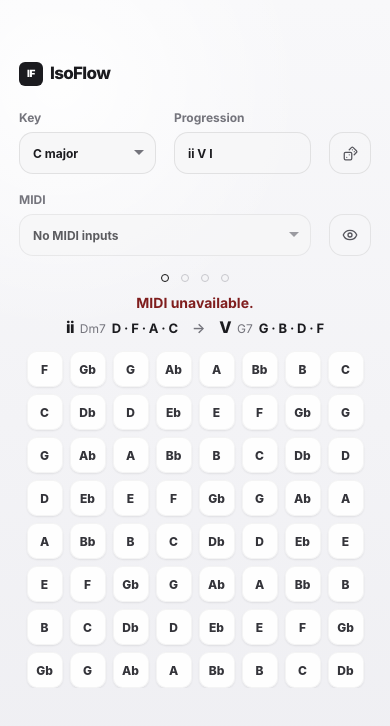
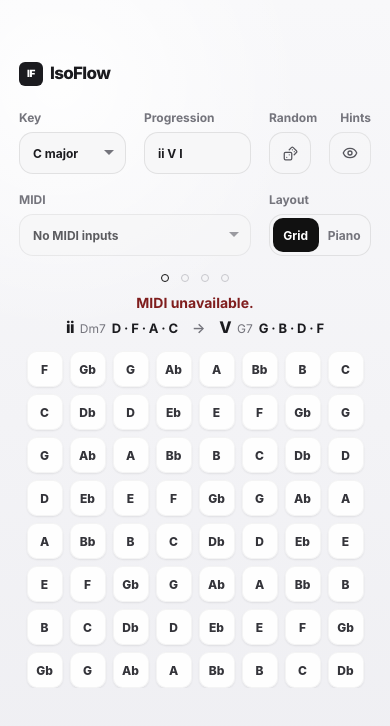
Before and after one commit to kazemio/isoflow, a React (Vite) app: page / in a window 390 px wide. Shown: the top 726 px of the page. Built offline with nearby package versions, Linux system fonts and the light colour scheme.

Commit message:
Added some labels

```diff
--- a/src/App.jsx
+++ b/src/App.jsx
@@ -108,6 +108,43 @@ function buildGrid(rows = 6, cols = 12, startNote = 6) {
 // Change if you have customised the Global Low Row Note in the LinnStrument settings.
 const MIDI_BASE_NOTE = 30;
 
+// Piano keyboard: 37 keys, C3 (MIDI 48) to C6 (MIDI 84)
+const PIANO_MIDI_START = 48;
+const PIANO_MIDI_END   = 84;
+const BLACK_PCS = new Set([1, 3, 6, 8, 10]); // Db Eb Gb Ab Bb
+
+function buildPianoKeys() {
+  const keys = [];
+  let whiteIndex = 0;
+  for (let midi = PIANO_MIDI_START; midi <= PIANO_MIDI_END; midi++) {
+    const pc = ((midi % 12) + 12) % 12;
+    const isBlack = BLACK_PCS.has(pc);
+    keys.push({ midi, pc, note: NOTES[pc], isBlack, whiteIndex: isBlack ? null : whiteIndex });
+    if (!isBlack) whiteIndex++;
+  }
+  return keys;
+}
+
+const PIANO_KEYS = buildPianoKeys();
+
+function buildPianoCells() {
+  return PIANO_KEYS.map((k) => ({
+    id: `piano-${k.midi}`,
+    row: 0,
+    col: k.midi - PIANO_MIDI_START,
+    pitchClass: k.pc,
+    note: k.note,
+    midi: k.midi,
+  }));
+}
+
+const PIANO_CELLS = buildPianoCells();
+
+function getPrevWhiteIndex(blackKey) {
+  const whites = PIANO_KEYS.filter((k) => !k.isBlack && k.midi < blackKey.midi);
+  return whites[whites.length - 1]?.whiteIndex ?? 0;
+}
+
 function uniqueNotesFromCells(cells) {
   return [...new Set(cells.map((c) => c.note))];
 }
@@ -163,6 +200,7 @@ function containsPitchSet(cells, targetNotes) {
 }
 
 function distance(a, b) {
+  if (a.midi != null && b.midi != null) return Math.abs(a.midi - b.midi);
   return Math.abs(a.col - b.col) + Math.abs(a.row - b.row) * 1.35;
 }
 
@@ -228,6 +266,7 @@ function generateGuideCandidates(startGuides, toGuideNotes, grid) {
 function App() {
   const GRID = useMemo(() => buildGrid(8, 8, 6), []);
 
+  const [viewMode, setViewMode] = useState("grid");
   const [keyCenter, setKeyCenter] = useState("C");
   const [customText, setCustomText] = useState("ii V I");
 
@@ -374,6 +413,12 @@ function App() {
   }
 
   function resolveMidiCell(noteNumber) {
+    // Piano mode: direct 1-to-1 mapping by MIDI number (octave-aware)
+    if (viewMode === "piano") {
+      const pianoCell = PIANO_CELLS.find((c) => c.midi === noteNumber);
+      if (pianoCell) return pianoCell;
+    }
+
     const pitchClass = ((noteNumber % 12) + 12) % 12;
 
     const cellsWithNote = GRID.flat().filter((c) => ((c.pitchClass % 12) + 12) % 12 === pitchClass);
@@ -411,9 +456,8 @@ function App() {
 
   function refreshMidiHeldCells() {
     const ids = Object.values(midiPressedRef.current || {});
-    const next = ids
-      .map((id) => GRID.flat().find((c) => c.id === id))
-      .filter(Boolean);
+    const allCells = [...GRID.flat(), ...PIANO_CELLS];
+    const next = ids.map((id) => allCells.find((c) => c.id === id)).filter(Boolean);
     setMidiHeldCells(next);
   }
 
@@ -439,7 +483,7 @@ function App() {
 
     refreshMidiHeldCells();
 
-    const cell = GRID.flat().find((c) => c.id === id);
+    const cell = GRID.flat().find((c) => c.id === id) ?? PIANO_CELLS.find((c) => c.id === id);
     if (cell) deselectCell(cell);
   }
 
@@ -729,6 +773,41 @@ function App() {
     ].filter(Boolean).join(" ");
   }
 
+  function handlePianoKey(key) {
+    const pianoCell = PIANO_CELLS.find((c) => c.midi === key.midi);
+    if (pianoCell) toggleCell(pianoCell);
+  }
+
+  function pianoKeyClass(key) {
+    const pianoCell = PIANO_CELLS.find((c) => c.midi === key.midi);
+    if (!pianoCell) return key.isBlack ? "piano-key black" : "piano-key white";
+
+    const curr = activeSelection();
+    const remainingDestinationTones = toChord.tones.filter((n) => !toChord.guide.includes(n));
+    const isSelected    = curr.some((c) => c.id === pianoCell.id);
+    const isMidiHeld    = midiHeldCells.some((c) => c.id === pianoCell.id);
+    const isStartGuide  = startGuides.some((c) => c.id === pianoCell.id);
+    const isMovedGuide  = movedGuides.some((c) => c.id === pianoCell.id);
+    const isSuccessTone = awaitingNextRound && pendingDestination?.some((c) => c.note === key.note);
+
+    const isHint = showHints && !awaitingNextRound && (
+      (stage.key === "START_CHORD"     && fromChord.tones.includes(key.note)) ||
+      (stage.key === "IDENTIFY_GUIDES" && startVoicing.some((c) => c.note === key.note) && fromChord.guide.includes(key.note)) ||
+      (stage.key === "MOVE_GUIDES"     && toChord.guide.includes(key.note)) ||
+      (stage.key === "FILL_CHORD"      && !isMovedGuide && remainingDestinationTones.includes(key.note))
+    );
+
+    return [
+      key.isBlack ? "piano-key black" : "piano-key white",
+      isSelected   ? "selected"    : "",
+      isMidiHeld   ? "midi-held"   : "",
+      isHint       ? "guide-hint"  : "",
+      isStartGuide && stage.key !== "START_CHORD" ? "source-guide" : "",
+      isMovedGuide ? "moved-guide" : "",
+      isSuccessTone ? "success-tone" : "",
+    ].filter(Boolean).join(" ");
+  }
+
   const currentSelection = activeSelection();
   const displaySelection = stage.key === "FILL_CHORD" ? [...movedGuides, ...selected] : currentSelection;
   const selectionText = displaySelection.map((c) => c.note).join(" ") || "—";
@@ -813,6 +892,7 @@ function App() {
           </label>
 
           <label className="ctrl-random">
+            Random
             <button
               type="button"
               className="random-button"
@@ -820,6 +900,19 @@ function App() {
               title="Random"
             >
               <Dices size={15} />
+            </button>
+          </label>
+
+          <label className="ctrl-hint">
+            <span className="hint-label-text">Hints</span>
+            <button
+              className={showHints ? "hint-button active" : "hint-button"}
+              onClick={() => setShowHints((value) => !value)}
+              type="button"
+              title="Hints"
+            >
+              <Eye size={16} />
+              <span className="hint-text">{showHints ? "On" : "Off"}</span>
             </button>
           </label>
 
@@ -842,17 +935,20 @@ function App() {
             </select>
           </label>
 
-          <label className="ctrl-hint">
-            <span className="hint-label-text">Hints</span>
+          <label className="ctrl-view">
+            Layout
+            <div className="seg-control" style={{ "--seg-x": viewMode === "piano" ? 1 : 0 }}>
               <button
-              className={showHints ? "hint-button active" : "hint-button"}
-              onClick={() => setShowHints((value) => !value)}
                 type="button"
-              title="Hints"
-            >
-              <Eye size={16} />
-              <span className="hint-text">{showHints ? "On" : "Off"}</span>
-            </button>
+                className={viewMode === "grid" ? "seg-option active" : "seg-option"}
+                onClick={() => setViewMode("grid")}
+              >Grid</button>
+              <button
+                type="button"
+                className={viewMode === "piano" ? "seg-option active" : "seg-option"}
+                onClick={() => setViewMode("piano")}
+              >Piano</button>
+            </div>
           </label>
         </div>
 
@@ -886,6 +982,30 @@ function App() {
           </div>
         </div>
 
+        {viewMode === "piano" ? (
+          <div className="piano-outer">
+            <div className="piano-keyboard">
+              {PIANO_KEYS.filter((k) => !k.isBlack).map((key) => (
+                <button
+                  key={key.midi}
+                  className={pianoKeyClass(key)}
+                  onClick={() => handlePianoKey(key)}
+                  style={{ "--white-idx": key.whiteIndex }}
+                >
+                  <span className="piano-note-label">{key.note}</span>
+                </button>
+              ))}
+              {PIANO_KEYS.filter((k) => k.isBlack).map((key) => (
+                <button
+                  key={key.midi}
+                  className={pianoKeyClass(key)}
+                  onClick={() => handlePianoKey(key)}
+                  style={{ "--white-idx": getPrevWhiteIndex(key) }}
+                />
+              ))}
+            </div>
+          </div>
+        ) : (
           <div className="grid-outer">
             <div className="grid">
               {GRID.flat().map((cell) => (
@@ -900,6 +1020,7 @@ function App() {
               ))}
             </div>
           </div>
+        )}
 
       </section>
     </main>
--- a/src/styles.css
+++ b/src/styles.css
@@ -416,17 +416,16 @@ button:disabled {
 
 
 .controls.key-controls {
-  grid-template-columns: auto 150px 1fr 90px 1fr 90px;
+  grid-template-columns: auto 150px 1fr 90px 90px 1fr 160px;
 }
 
 .ctrl-random {
-  align-self: end;
 }
 
 .random-button {
   width: 100%;
   height: 42px;
-  margin-top: 0;
+  margin-top: 7px;
   border-radius: 14px;
   display: grid;
   place-items: center;
@@ -450,16 +449,19 @@ button:disabled {
   }
 
   .controls.key-controls {
-    grid-template-columns: 1fr 1fr 42px;
+    grid-template-columns: 1fr 1fr 42px 42px;
     grid-template-areas:
-      "brand brand brand"
-      "key prog rand"
-      "midi midi hint";
+      "brand brand brand brand"
+      "key   prog  rand  hint"
+      "midi  midi  view  view";
   }
 
   .ctrl-random {
     grid-area: rand;
-    align-self: end;
+  }
+
+  .ctrl-view {
+    grid-area: view;
   }
 
   .controls.key-controls .brand {
@@ -491,16 +493,13 @@ button:disabled {
     display: none;
   }
 
-  .hint-label-text {
-    opacity: 0;
-    pointer-events: none;
-    user-select: none;
+  .hint-button {
+    width: 42px;
+    margin-top: 7px;
   }
 
-  .hint-button,
   .random-button {
     width: 42px;
-    margin-top: 0;
   }
 
   .cell {
@@ -613,3 +612,112 @@ button:disabled {
 .step-row.step-bad~.grid-outer .cell.midi-held {
   animation: shake-wrong 0.35s ease forwards;
 }
+
+/* ── Segmented layout control ── */
+.seg-control {
+  position: relative;
+  display: flex;
+  background: rgba(247, 247, 248, 0.9);
+  border: 1px solid rgba(0, 0, 0, 0.09);
+  border-radius: 14px;
+  padding: 3px;
+  gap: 3px;
+  height: 42px;
+  margin-top: 7px;
+  box-sizing: border-box;
+  width: 100%;
+}
+
+/* sliding pill */
+.seg-control::before {
+  content: '';
+  position: absolute;
+  top: 3px;
+  left: 3px;
+  width: calc((100% - 9px) / 2);
+  height: calc(100% - 6px);
+  background: #111;
+  border-radius: 10px;
+  transition: transform 180ms cubic-bezier(0.4, 0, 0.2, 1);
+  transform: translateX(calc(var(--seg-x, 0) * (100% + 3px)));
+  pointer-events: none;
+}
+
+.seg-option {
+  position: relative;
+  z-index: 1;
+  flex: 1;
+  height: 100%;
+  border: none;
+  border-radius: 10px;
+  background: transparent;
+  color: #74747c;
+  font-size: 12px;
+  font-weight: 750;
+  cursor: pointer;
+  transition: color 180ms;
+}
+
+.seg-option.active {
+  color: white;
+}
+
+/* ── Piano keyboard ── */
+.piano-outer {
+  overflow-x: auto;
+  margin-bottom: 14px;
+}
+
+.piano-keyboard {
+  position: relative;
+  display: flex;
+  height: 130px;
+  width: max-content;
+  margin: 0 auto;
+  user-select: none;
+}
+
+.piano-key.white {
+  width: 38px;
+  height: 130px;
+  background: rgba(255, 255, 255, 0.94);
+  border: 1px solid rgba(0, 0, 0, 0.09);
+  border-radius: 0 0 10px 10px;
+  box-shadow: 0 1px 3px rgba(0, 0, 0, 0.08);
+  display: flex;
+  align-items: flex-end;
+  justify-content: center;
+  padding-bottom: 6px;
+  cursor: pointer;
+  z-index: 1;
+  position: relative;
+  font-size: 9px;
+  color: #74747c;
+  font-weight: 700;
+}
+
+.piano-key.black {
+  width: 24px;
+  height: 80px;
+  background: #1b1b1f;
+  border-radius: 0 0 6px 6px;
+  position: absolute;
+  left: calc((var(--white-idx) + 1) * 38px - 12px);
+  top: 0;
+  z-index: 2;
+  cursor: pointer;
+}
+
+/* ── Piano key states ── */
+.piano-key.white.selected  { background: #111; color: white; box-shadow: 0 4px 12px rgba(0,0,0,0.25); }
+.piano-key.black.selected  { background: #555; }
+.piano-key.white.midi-held { background: #dde4f5; }
+.piano-key.black.midi-held { background: #3a3a55; }
+.piano-key.white.guide-hint { box-shadow: inset 0 0 0 2px rgba(242,140,40,0.95), 0 1px 3px rgba(0,0,0,0.08); }
+.piano-key.black.guide-hint { box-shadow: inset 0 0 0 2px rgba(242,140,40,0.95); }
+.piano-key.white.source-guide { box-shadow: inset 0 0 0 2px rgba(242,140,40,0.5), 0 1px 3px rgba(0,0,0,0.08); }
+.piano-key.black.source-guide { box-shadow: inset 0 0 0 2px rgba(242,140,40,0.5); }
+.piano-key.white.moved-guide { background: #f28c28; color: white; }
+.piano-key.black.moved-guide { background: #c06a10; }
+.piano-key.white.success-tone { background: #2d7a43; color: white; }
+.piano-key.black.success-tone { background: #1e5c32; }
```
Lines whose indentation alone changed are shown as unchanged.
